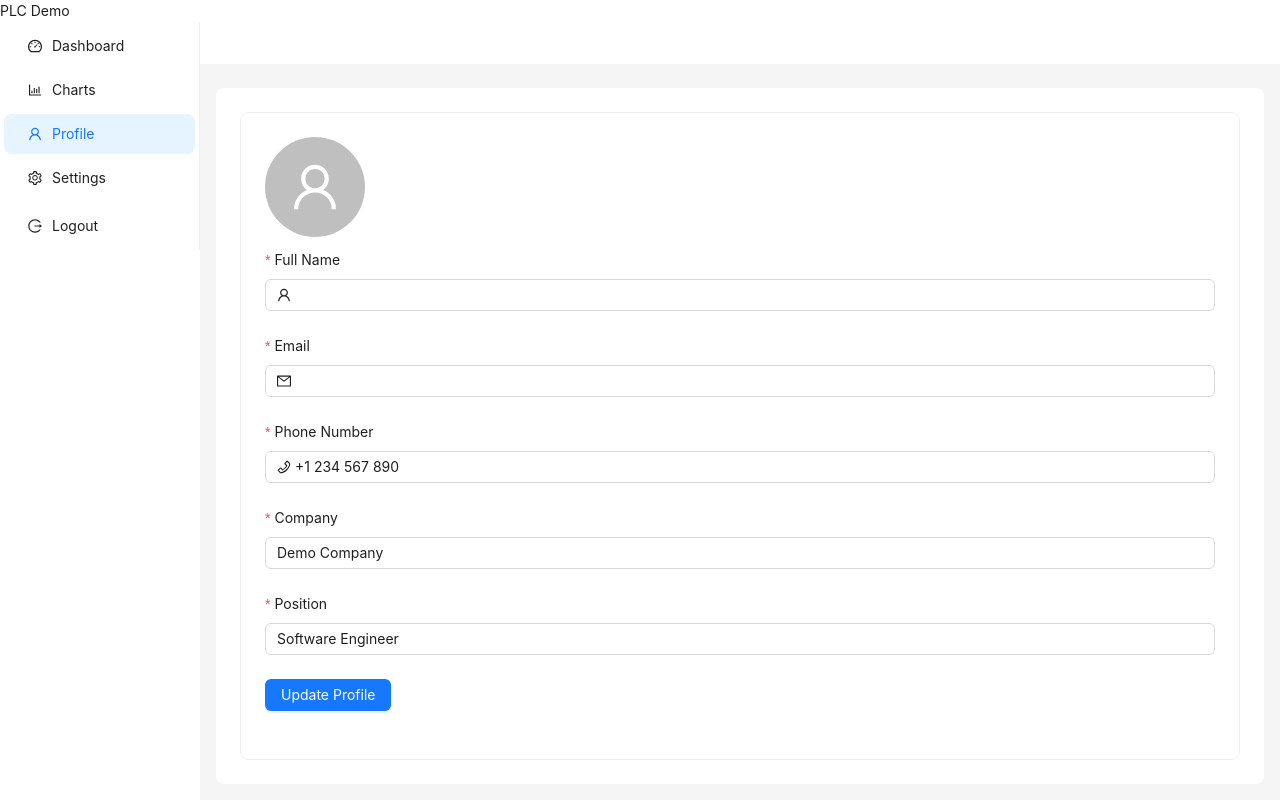
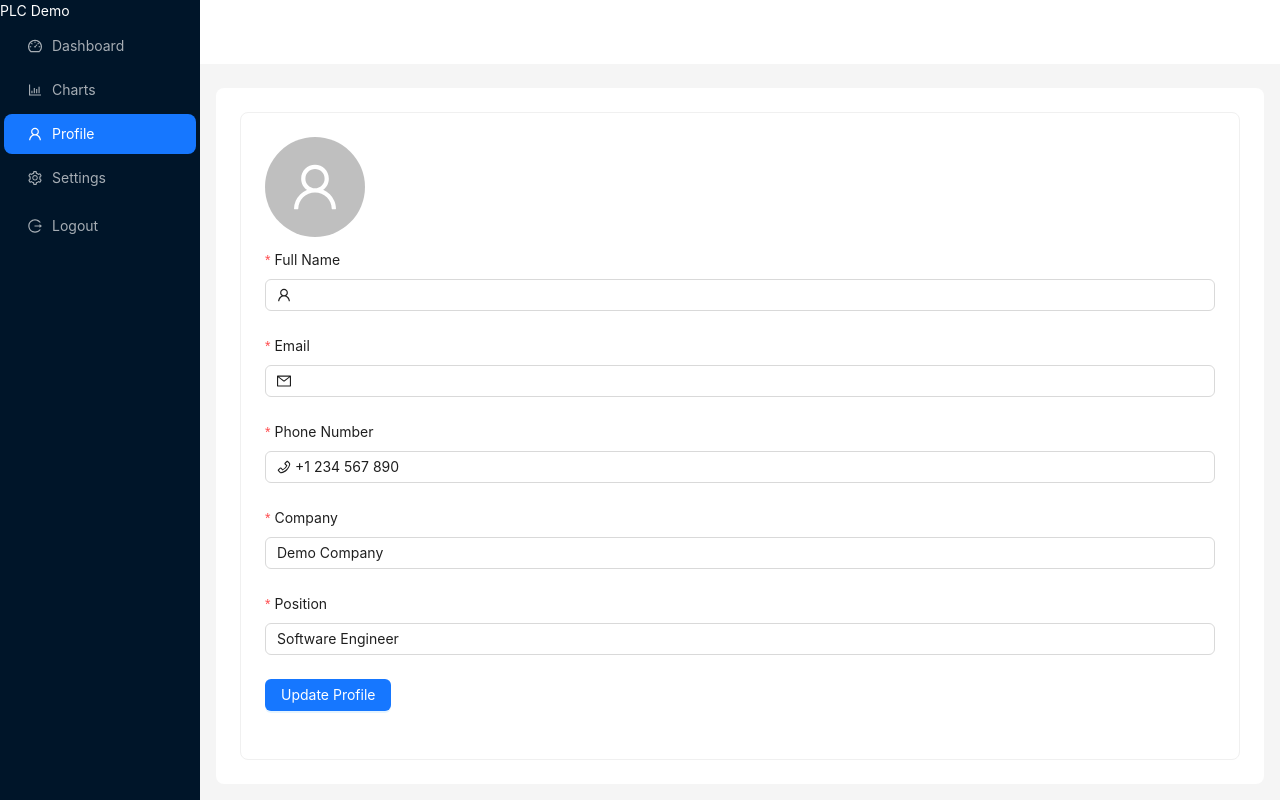
Before and after one commit to ttl2401/plc, a Next.js app in the folder frontend/: page /profile in a window 1280 px wide. Built offline with nearby package versions, Linux system fonts and the light colour scheme.

Commit message:
apply role & login with API

```diff
--- a/frontend/src/components/layout/DashboardLayout.tsx
+++ b/frontend/src/components/layout/DashboardLayout.tsx
@@ -8,10 +8,13 @@ import {
   BarChartOutlined,
   SettingOutlined,
   LogoutOutlined,
+  TeamOutlined,
+  ShoppingCartOutlined,
 } from '@ant-design/icons';
 import Link from 'next/link';
 import { usePathname, useRouter } from 'next/navigation';
 import Cookies from 'js-cookie';
+import { useAuth } from '@/contexts/AuthContext';
 
 const { Header, Sider, Content } = Layout;
 
@@ -22,15 +25,29 @@ interface DashboardLayoutProps {
 const DashboardLayout: React.FC<DashboardLayoutProps> = ({ children }) => {
   const pathname = usePathname();
   const router = useRouter();
+  const { user } = useAuth();
+
   const {
     token: { colorBgContainer, borderRadiusLG },
   } = theme.useToken();
 
-  const menuItems = [
+  const allMenuItems = [
     {
       key: '/dashboard',
       icon: <DashboardOutlined />,
       label: <Link href="/dashboard">Dashboard</Link>,
+    },
+    {
+      key: '/products',
+      icon: <ShoppingCartOutlined />,
+      label: <Link href="/products">Products</Link>,
+      meta: { roles: ['admin', 'manager'] },
+    },
+    {
+      key: '/users',
+      icon: <TeamOutlined />,
+      label: <Link href="/users">Users</Link>,
+      meta: { roles: ['admin'] },
     },
     {
       key: '/charts',
@@ -49,10 +66,15 @@ const DashboardLayout: React.FC<DashboardLayoutProps> = ({ children }) => {
     },
   ];
 
+  const menuItems = allMenuItems.filter(item => {
+    if (!item.meta || !item.meta.roles) {
+      return true;
+    }
+    return user && item.meta.roles.includes(user.role);
+  });
+
   const handleLogout = () => {
-    // Remove the auth_token cookie
     Cookies.remove('auth_token');
-    // Redirect to login page
     router.push('/login');
   };
 
@@ -62,21 +84,22 @@ const DashboardLayout: React.FC<DashboardLayoutProps> = ({ children }) => {
         breakpoint="lg"
         collapsedWidth="0"
         style={{
-          background: colorBgContainer,
+          background: '#001529',
           display: 'flex',
           flexDirection: 'column',
         }}
+        theme="dark"
       >
-        <div className="p-4 text-xl font-bold">PLC Demo</div>
+        <div className="p-4 text-xl font-bold" style={{ color: 'white' }}>PLC Demo</div>
         <Menu
-          theme="light"
+          theme="dark"
           mode="inline"
           selectedKeys={[pathname]}
           items={menuItems}
-          style={{ flex: 1 }}
+          style={{ flex: 1, background: '#001529' }}
         />
         <Menu
-          theme="light"
+          theme="dark"
           mode="inline"
           selectable={false}
           items={[
@@ -87,6 +110,7 @@ const DashboardLayout: React.FC<DashboardLayoutProps> = ({ children }) => {
               onClick: handleLogout,
             },
           ]}
+          style={{ background: '#001529' }}
         />
       </Sider>
       <Layout>
--- a/frontend/src/contexts/AuthContext.tsx
+++ b/frontend/src/contexts/AuthContext.tsx
@@ -5,14 +5,16 @@ import Cookies from 'js-cookie';
 
 interface User {
   id: string;
-  username: string;
+  name: string;
   email: string;
+  role: string;
+  // Add other user properties as needed based on your backend response
 }
 
 interface AuthContextType {
   user: User | null;
   loading: boolean;
-  login: (username: string, password: string) => Promise<void>;
+  login: (email: string, password: string) => Promise<void>;
   logout: () => void;
   isAuthenticated: boolean;
 }
@@ -23,46 +25,81 @@ export function AuthProvider({ children }: { children: React.ReactNode }) {
   const [user, setUser] = useState<User | null>(null);
   const [loading, setLoading] = useState(true);
 
+  // Helper function to fetch user profile
+  const fetchUserProfile = async (token: string) => {
+    const response = await fetch(`${process.env.NEXT_PUBLIC_API_URL}/api/v1/profile`, {
+      method: 'GET',
+      headers: {
+        'Content-Type': 'application/json',
+        'Authorization': `Bearer ${token}`,
+      },
+    });
+
+    const data = await response.json();
+
+    if (!response.ok || !data.success) {
+      // If fetching profile fails (e.g., invalid token), clear the token
+      Cookies.remove('auth_token');
+      throw new Error(data.message || 'Failed to fetch user profile');
+    }
+
+    return data.data as User; // Assuming user data is in data.data
+  };
+
   useEffect(() => {
-    // Check for existing session
     const checkAuth = async () => {
       try {
         const token = Cookies.get('auth_token');
         if (token) {
-          // TODO: Validate token with your backend
-          // For now, we'll just set a mock user
-          setUser({
-            id: '1',
-            username: 'user',
-            email: 'user@example.com'
-          });
+          // Fetch user profile using the token
+          const fetchedUser = await fetchUserProfile(token);
+          setUser(fetchedUser);
         }
       } catch (error) {
         console.error('Auth check failed:', error);
+        // Ensure user is null if auth check fails
+        setUser(null);
       } finally {
         setLoading(false);
       }
     };
 
     checkAuth();
-  }, []);
+  }, []); // Empty dependency array means this runs once on mount
 
-  const login = async (username: string, password: string) => {
+  const login = async (email: string, password: string) => {
+    setLoading(true);
     try {
-      // TODO: Implement actual login logic with your backend
-      // For now, we'll just set a mock user
-      const mockUser = {
-        id: '1',
-        username,
-        email: `${username}@example.com`
-      };
+      const response = await fetch(`${process.env.NEXT_PUBLIC_API_URL}/api/v1/auth/login`, {
+        method: 'POST',
+        headers: {
+          'Content-Type': 'application/json',
+        },
+        body: JSON.stringify({ email, password }),
+      });
 
-      // Set auth token in cookies
-      Cookies.set('auth_token', 'mock_token', { expires: 100 });
-      setUser(mockUser);
+      const data = await response.json();
+
+      if (!response.ok || !data.success) {
+        throw new Error(data.message || 'Login failed');
+      }
+
+      // Assuming the backend returns { success: true, data: { token, user } }
+      const { token, user: userData } = data.data;
+
+      // Set auth token in cookies (you might want to set expiration)
+      Cookies.set('auth_token', token, { expires: 7 }); // Example: expires in 7 days
+
+      // Set user data in state
+      setUser(userData);
+
+      // Return something if needed, or just resolve the promise
     } catch (error) {
       console.error('Login failed:', error);
-      throw error;
+      setUser(null); // Ensure user is null on login failure
+      throw error; // Re-throw the error for the component to handle
+    } finally {
+      setLoading(false);
     }
   };
 
```
